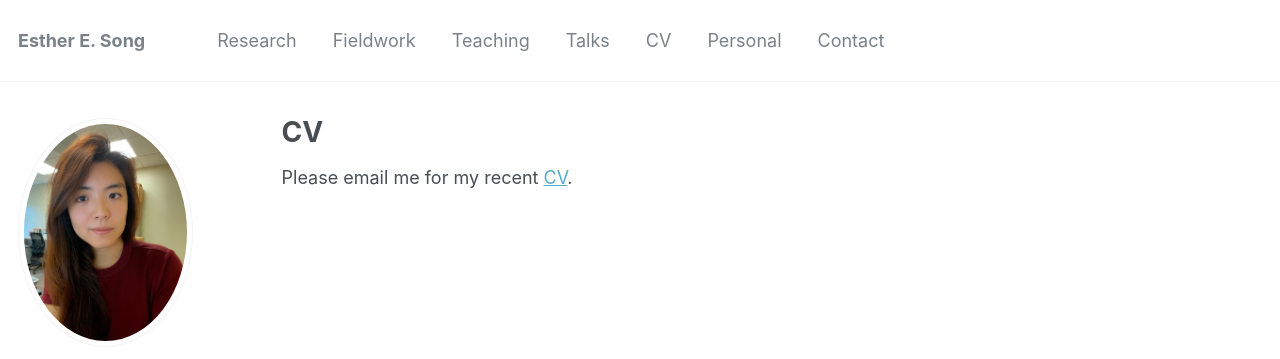
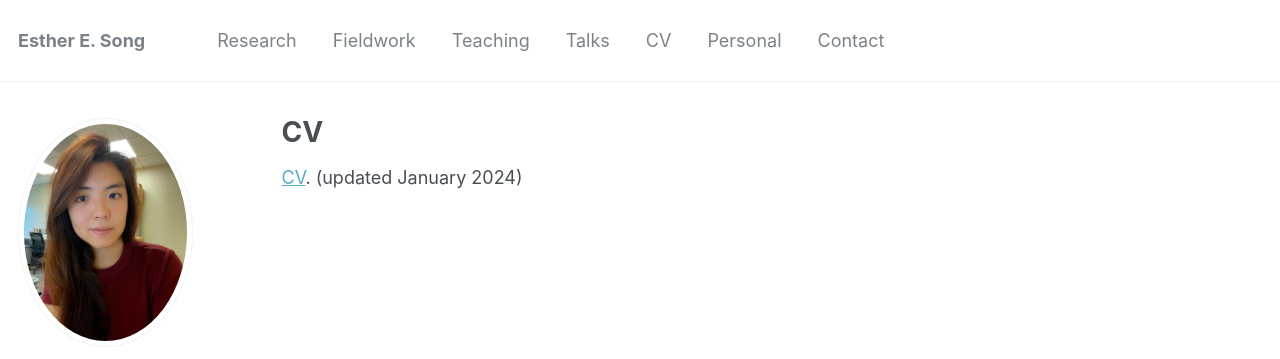
Before and after one commit to ehsong/ehsong.github.io, a Jekyll site: the page built from _pages/cv.md, in a window 1280 px wide. Shown: the top 359 px of the page. Built offline with Jekyll 4.4.1, drawn with Linux system fonts in a browser that asks for light colours; some web fonts are replaced.

Commit message:
Update cv.md

```diff
--- a/_pages/cv.md
+++ b/_pages/cv.md
@@ -7,4 +7,5 @@
   - /resume
 ---
 {% include base_path %}
-Please email me for my recent [CV](https://drive.google.com/file/d/1J-ee7wL32c-1usClucW8fhznHbU8ntYE/view?usp=drive_link).
+[CV](https://drive.google.com/file/d/1J-ee7wL32c-1usClucW8fhznHbU8ntYE/view?usp=drive_link).
+(updated January 2024)
```
